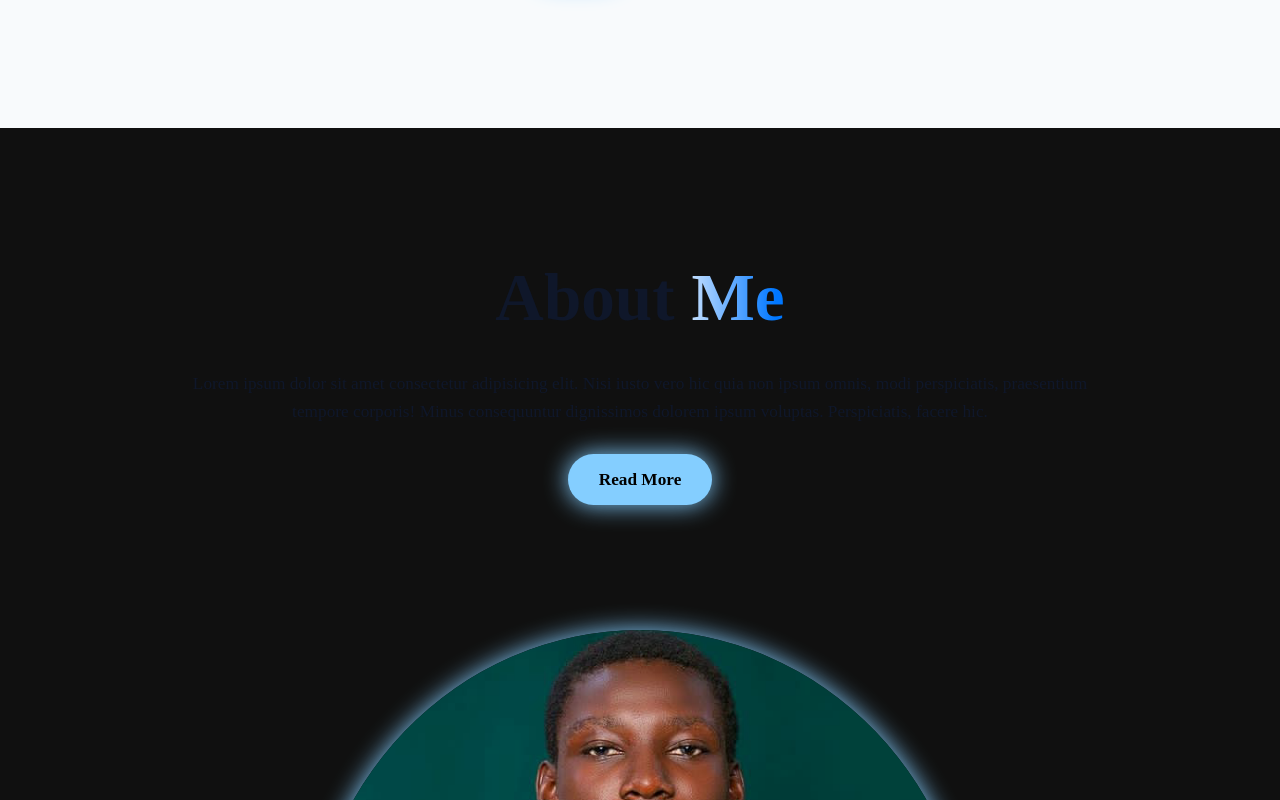
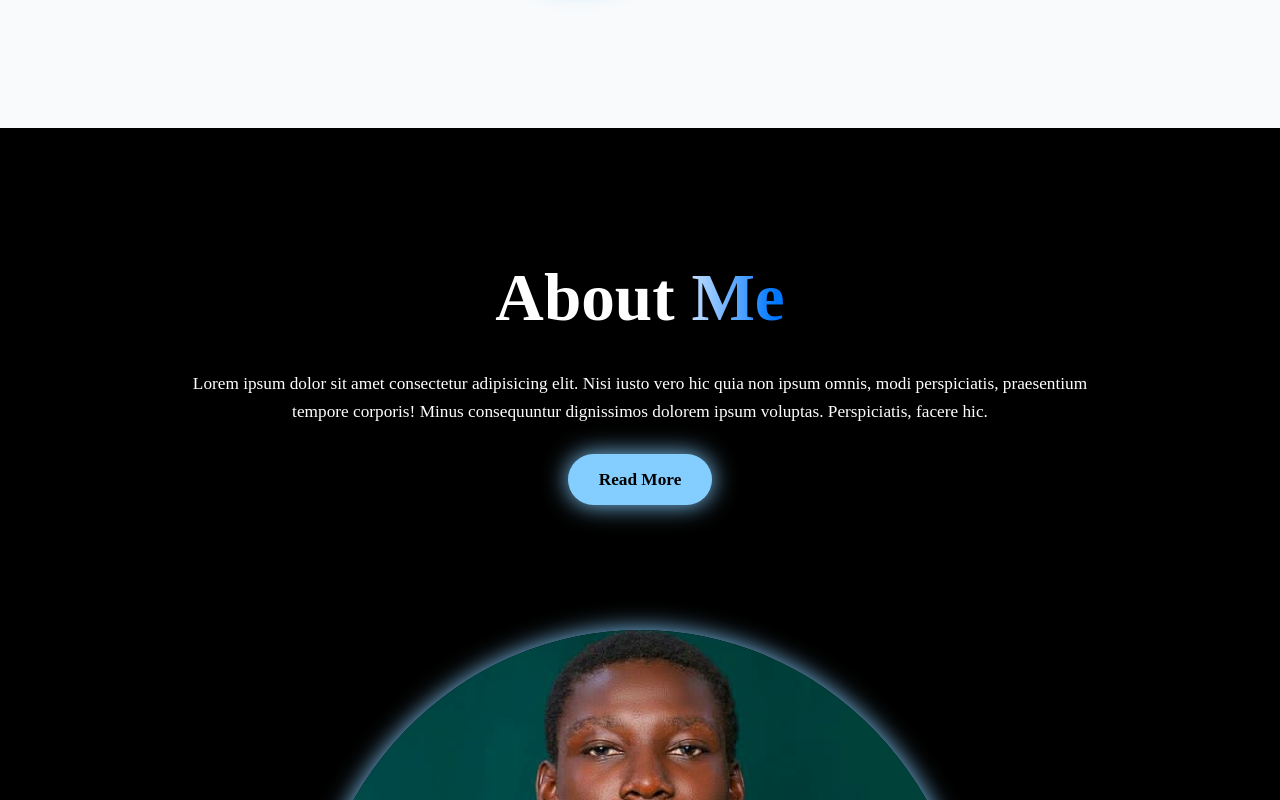
Before and after one commit to ekouwt-netizen/frontend-developer, a plain HTML site: page index.html in a window 1280 px wide. Shown: the part 1360-2160 px from the top of the page. Drawn offline with Linux system fonts and the light colour scheme.

Commit message:
Refactor CSS styles and improve layout

```diff
--- a/syle.css
+++ b/syle.css
@@ -202,7 +202,8 @@ transition: 0.3s ease-in-out;
     justify-content: center;
     align-items: center;
     gap: 10rem;
-    background: var(--second-bg-color);
+    background: black;
+    color : white;
 }
 
 .about-img img{
```
